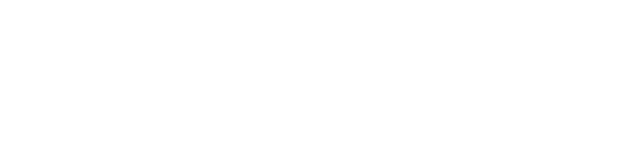
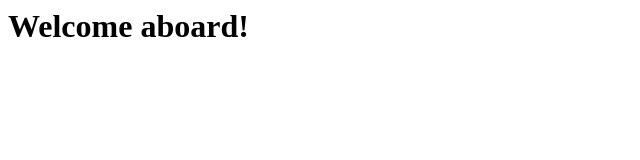
Before and after one commit to thaistrindade/azureacademy-thais, a plain HTML site: page index.html in a window 1280 px wide. Shown: the whole page, without its empty margins (0-640 px from the left). Drawn offline with Linux system fonts and the light colour scheme.

Commit message:
adicionando a mensagem de boas vindas

```diff
--- a/index.html
+++ b/index.html
@@ -6,7 +6,7 @@
             <!--DIv global que agrupa todos os elementos da página -->
             <div id="global">
                 <div id="top">
-
+                    <h1> Welcome aboard!</h1>
                 </div>
 
                 <div id="banner">
```
